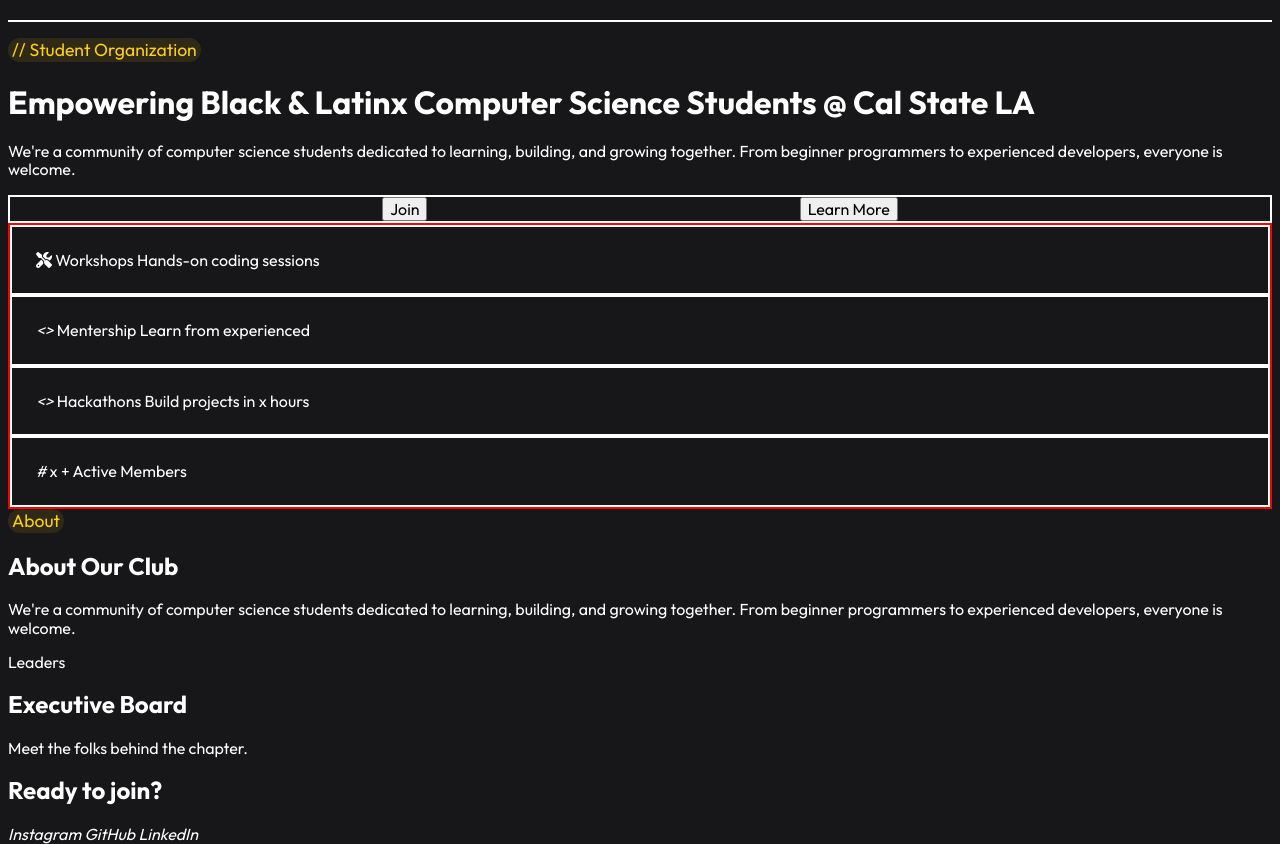
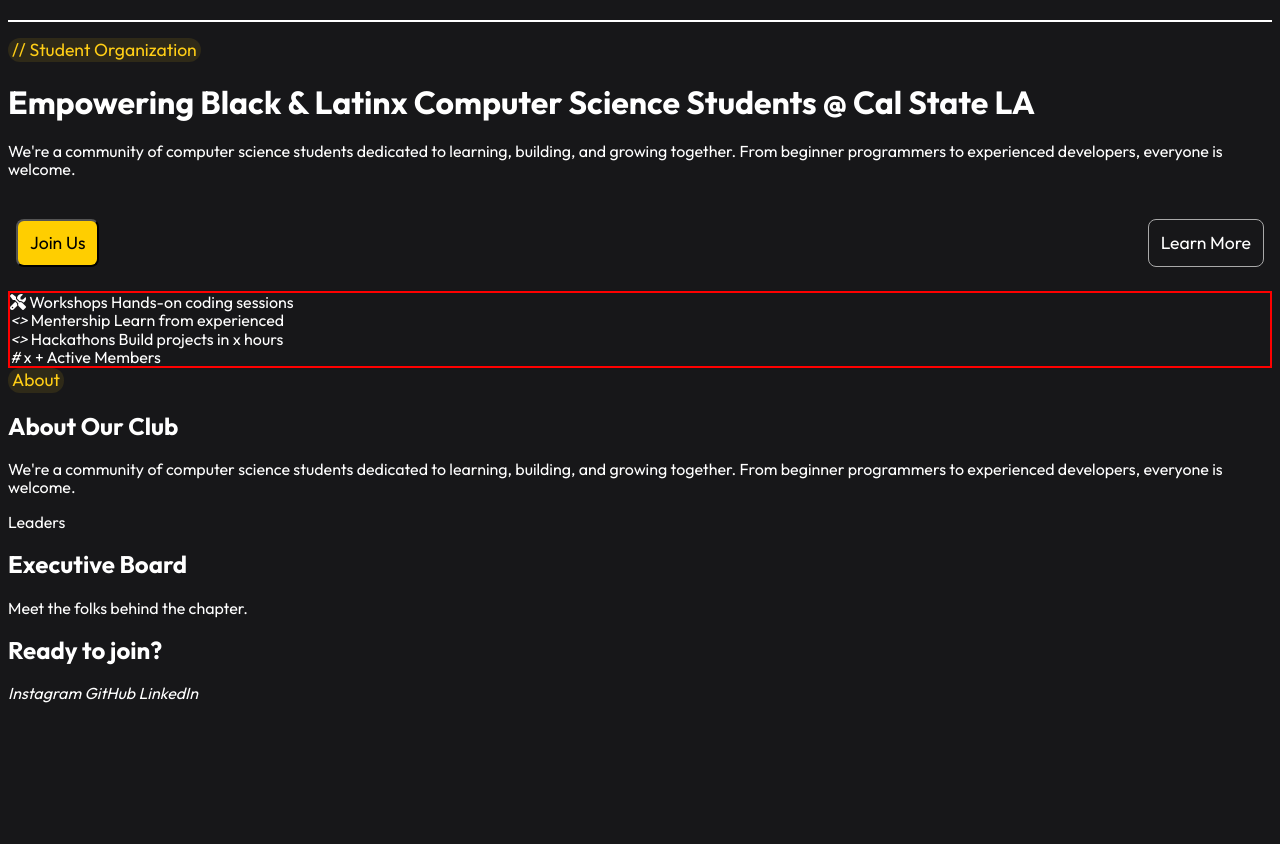
Before and after one commit to brianf4/colorstack-website, a plain HTML site: page index.html in a window 1280 px wide. Shown: the part 74-918 px from the top of the page. After the commit the page ends 800 px from the top, so only its background shows below. Drawn offline with Linux system fonts and the light colour scheme.

Commit message:
Gave the buttons inside main the colors I wanted and adjusted the width and border radius to my liking.

```diff
--- a/css/style.css
+++ b/css/style.css
@@ -65,11 +65,6 @@
     border: 2px solid red;
 }
 
-main section div {
-    border: 2px solid white;
-    padding: 1.5rem;
-}
-
 a:hover {
     color: #ffce00;
 }
@@ -82,54 +77,28 @@
 /* LAYOUT
 /*******************************************/
 
-/* header nav {
+/*Grabs both buttons*/
+main section:first-child div {
+    padding: 1.5rem 0.5rem;
     display: flex;
-    align-items: center;
     justify-content: space-between;
-    padding: 0 2rem;
-} */
-
-/* header ul {
-    padding: 0;
-    display: flex;
-    column-gap: 2rem;
-    border: 2px solid white;
-    font-size: 1.25rem;
 }
 
-
-header ul a {
-    text-decoration: none;
-    color: white;
+button {
+    padding: 12px;
+    border-radius: 8px;
+    font-size: 1.1rem;
 }
 
-header ul li {
-    border: 2px solid lightgreen;
-    list-style: none;
+main section:first-child div button:first-child {
+    background: #ffce00;
 }
 
-
-footer {}
-
-main {
-    border: 2px solid white;
-    width: 100%;
-    display: flex;
-} */
-
-/* main section {
-    width: 50%;
-    padding: 5rem;
-    border: 2px solid white;
-} */
-
-/*Grabs both buttons*/
-main section:first-child div {
-    padding: 0;
-    display: flex;
-    justify-content: space-evenly;
+main section:first-child div button:last-child {
+    background: #171719;
+    color: white;
+    border: 1px solid darkgray;
 }
-
 /******************************************
 /* Media Queries
 /*******************************************/
--- a/index.html
+++ b/index.html
@@ -68,7 +68,7 @@
                     programmers to experienced developers, everyone is welcome.
                 </p>
                 <div>
-                    <button>Join</button>
+                    <button>Join Us</button>
                     <button>Learn More</button>
                 </div>
             </section>
```
